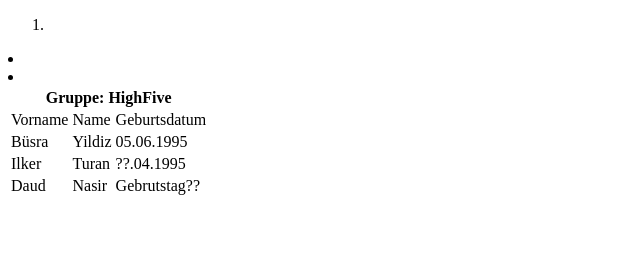
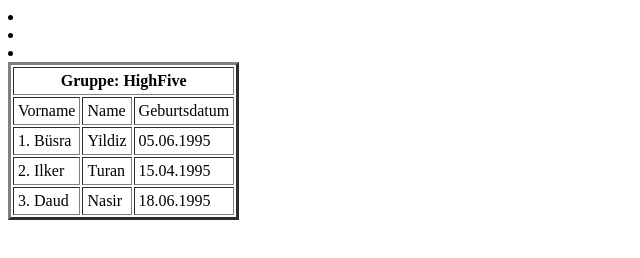
Before and after one commit to wawHighFive/HighFive, a plain HTML site: page HighFive/Meilenstein1/index_Bsra.html in a window 1280 px wide. Shown: the whole page, without its empty margins (0-640 px from the left). Drawn offline with Linux system fonts and the light colour scheme.

Commit message:
Meilenstein1/AufgabeNr3
Version 2.0

```diff
--- a/HighFive/Meilenstein1/index_Bsra.html
+++ b/HighFive/Meilenstein1/index_Bsra.html
@@ -5,7 +5,7 @@
 </head>
 <body>
 <div>
-   <table>
+   <table border="3" cellpadding="4" cellspacing="2">
        <tr>
            <th colspan="4">Gruppe: HighFive</th>
        </tr>
@@ -19,20 +19,20 @@
          </tr>
 
         <tr>
- 	<ol>
+
 	<li>
-	   <td>Büsra</td>
+	   <td>1. Büsra</td>
            <td>Yildiz</td>
            <td>05.06.1995</td>
         </li>
 
 	</tr>
-<tr>
 
+ <tr>
 	<li>
-	   <td>Ilker</td>
+	   <td>2. Ilker</td>
            <td>Turan</td>
-           <td>??.04.1995</td>
+           <td>15.04.1995</td>
         </li>
 
 	</tr>
@@ -40,14 +40,13 @@
 	<tr>
 
 	<li>
-	   <td>Daud</td>
+	   <td>3. Daud</td>
            <td>Nasir</td>
-           <td>Gebrutstag??</td>
+           <td>18.06.1995</td>
         </li>
 
 	</tr>
     </table>
     </div>
   </body>
-
  </html>
```
